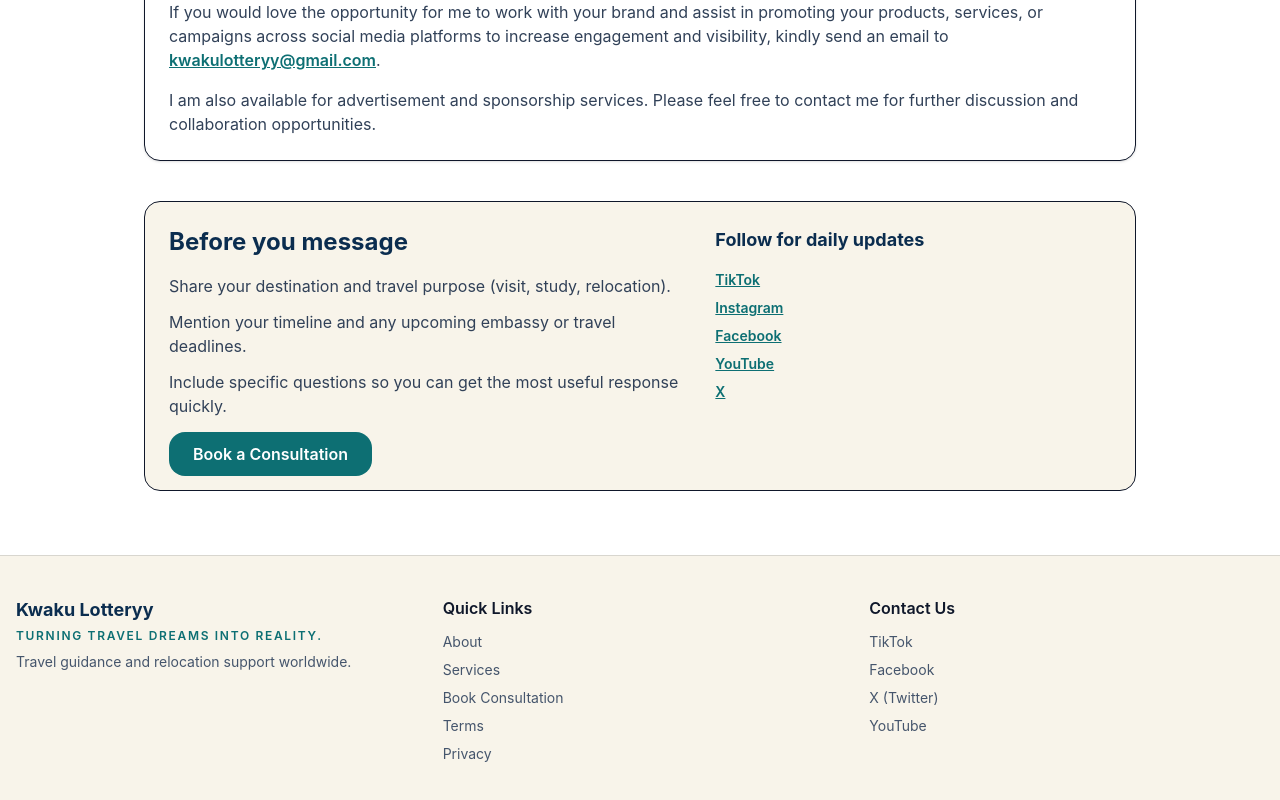
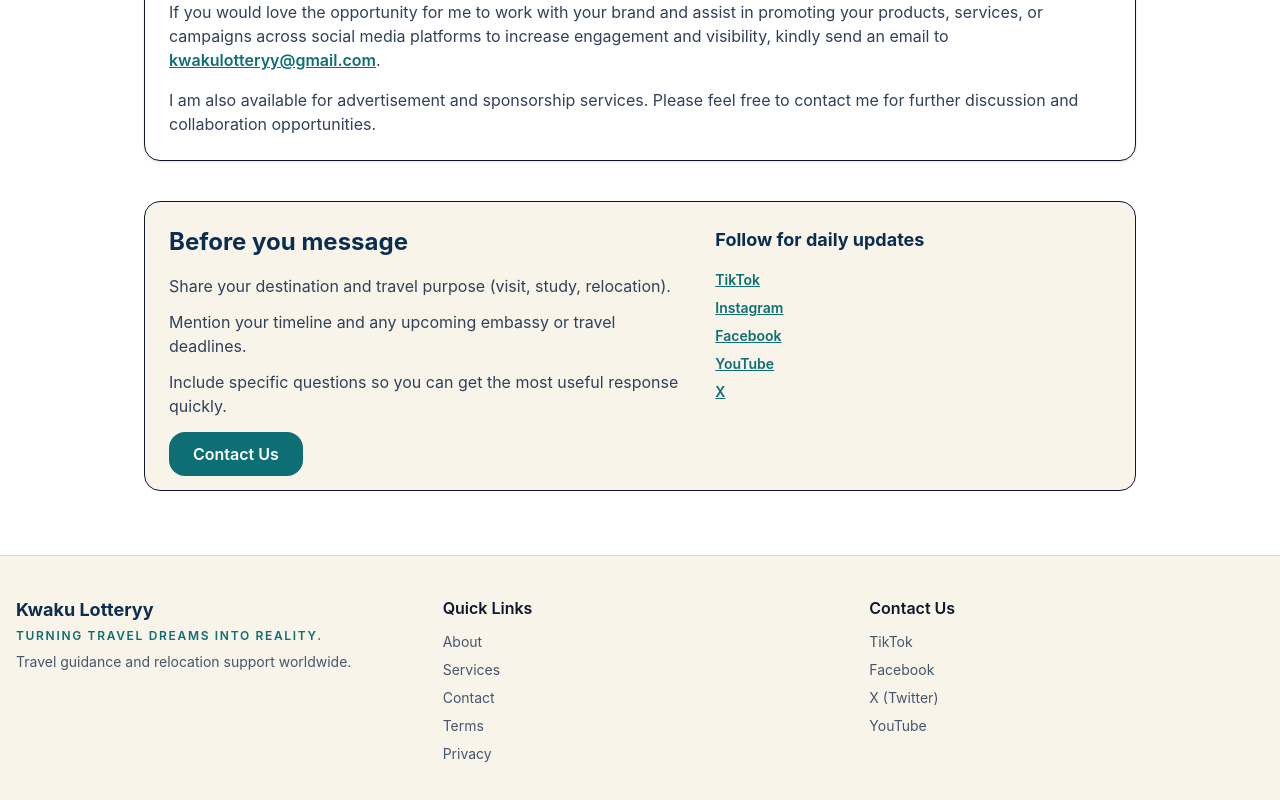
Before and after one commit to learngermanghana/kwakuasamoah, a Next.js app: page /contact in a window 1280 px wide. Shown: the part 1198-1998 px from the top of the page. Built offline with nearby package versions, Linux system fonts and the light colour scheme.

Commit message:
Remove booking page and booking route links

```diff
--- a/src/app/book/page.tsx
+++ /dev/null
@@ -1,24 +0,0 @@
-import { BookingForm } from "@/components/booking-form";
-import { getServiceData } from "@/lib/data";
-
-export default async function BookPage({
-  searchParams
-}: {
-  searchParams: Promise<{ serviceName?: string }>;
-}) {
-  const params = await searchParams;
-  const services = await getServiceData();
-
-  const serviceOptions = services.map((service) => ({
-    id: service.id,
-    name: service.serviceName
-  }));
-
-  return (
-    <section className="mx-auto max-w-3xl px-4 py-16">
-      <h1 className="text-4xl font-bold">Book a Consultation</h1>
-      <p className="mt-3 text-zinc-600">For enquiries, please use WhatsApp or email. Booking is a paid service and payment is used to secure your consultation and provide further information on your selected service. Please read our Terms and Conditions and Privacy Policy before booking.</p>
-      <BookingForm serviceOptions={serviceOptions} prefilledServiceName={params.serviceName} />
-    </section>
-  );
-}
--- a/src/app/contact/page.tsx
+++ b/src/app/contact/page.tsx
@@ -113,10 +113,10 @@ export default function ContactPage() {
             </ul>
             <div className="mt-6">
               <Link
-                href="/book"
+                href="/contact"
                 className="rounded-2xl bg-[#0d6f73] px-6 py-3 font-semibold text-white transition hover:bg-[#0a5b5f]"
               >
-                Book a Consultation
+                Contact Us
               </Link>
             </div>
           </div>
--- a/src/app/page.tsx
+++ b/src/app/page.tsx
@@ -45,8 +45,8 @@ export default async function HomePage() {
               Get trusted travel updates, visa support services, right documents guidance, relocation guidance, and one-on-one consultation for destinations worldwide.
             </p>
             <div className="mt-8 flex flex-wrap gap-4">
-              <Link href="/book" className="rounded-2xl bg-[#0d6f73] px-6 py-3 font-semibold text-white transition hover:bg-[#0a5b5f]">
-                Book Consultation
+              <Link href="/contact" className="rounded-2xl bg-[#0d6f73] px-6 py-3 font-semibold text-white transition hover:bg-[#0a5b5f]">
+                Contact Us
               </Link>
             </div>
           </div>
--- a/src/app/sitemap.ts
+++ b/src/app/sitemap.ts
@@ -2,7 +2,7 @@ import type { MetadataRoute } from "next";
 import { siteConfig } from "@/lib/site-config";
 
 export default function sitemap(): MetadataRoute.Sitemap {
-  const routes = ["", "/about", "/services", "/packages", "/book", "/faq", "/contact", "/promo"];
+  const routes = ["", "/about", "/services", "/packages", "/faq", "/contact", "/promo"];
 
   return routes.map((route) => ({
     url: `${siteConfig.url}${route}`,
--- a/src/components/footer.tsx
+++ b/src/components/footer.tsx
@@ -17,7 +17,7 @@ export function Footer() {
           <div className="mt-3 flex flex-col gap-2 text-sm text-slate-600">
             <Link href="/about">About</Link>
             <Link href="/services">Services</Link>
-            <Link href="/book">Book Consultation</Link>
+            <Link href="/contact">Contact</Link>
             <Link href="/terms">Terms</Link>
             <Link href="/privacy">Privacy</Link>
           </div>
--- a/src/components/header.tsx
+++ b/src/components/header.tsx
@@ -9,7 +9,6 @@ const nav = [
   { href: "/countries", label: "Countries" },
   { href: "/resources", label: "Resources" },
   { href: "/blog", label: "Blog" },
-  { href: "/book", label: "Book" },
   { href: "/faq", label: "FAQ" },
   { href: "/contact", label: "Contact" }
 ];
--- a/src/components/package-card.tsx
+++ b/src/components/package-card.tsx
@@ -29,7 +29,7 @@ export function PackageCard({ item }: { item: ServiceItem }) {
         ) : null}
         <div className="mt-4 flex gap-3">
           <Link
-            href={`/book?serviceName=${encodeURIComponent(item.serviceName)}`}
+            href={`/contact?serviceName=${encodeURIComponent(item.serviceName)}`}
             className="rounded-xl bg-[#0d6f73] px-4 py-2 text-sm font-medium text-white transition hover:bg-[#0a5b5f]"
           >
             Book
```
